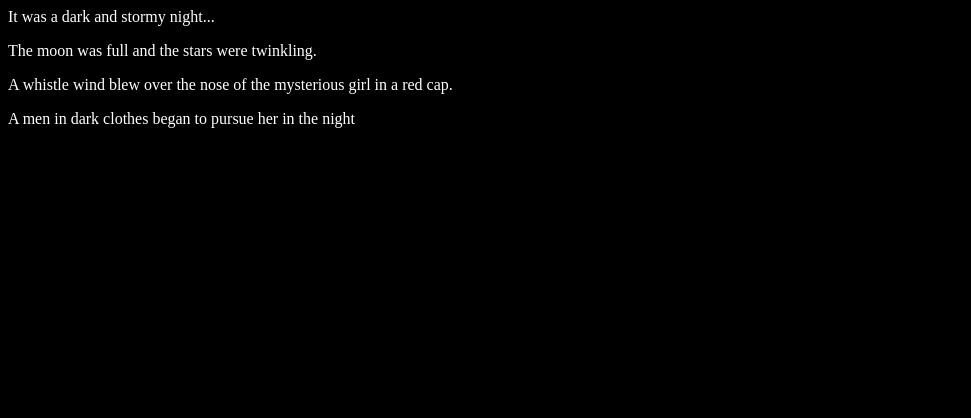
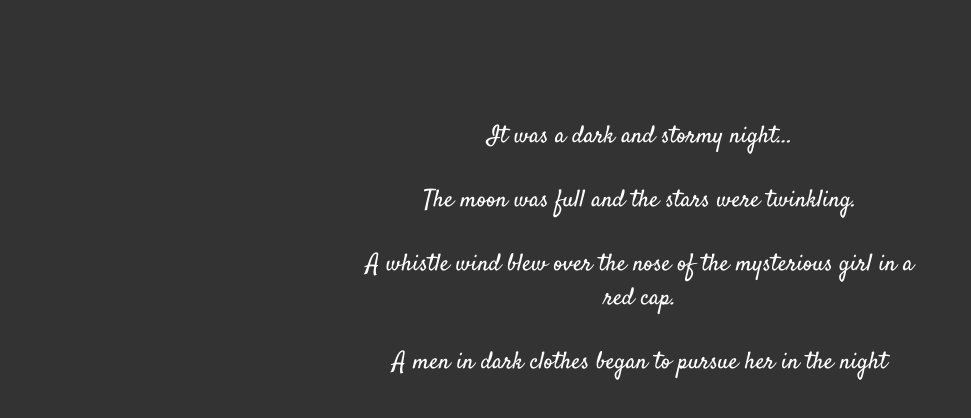
Before and after one commit to jah4682/fireside-story, a plain HTML site: page index.html in a window 1280 px wide. Shown: the whole page, without its empty margins (0-971 px from the left). Drawn offline with Linux system fonts and the light colour scheme.

Commit message:
revised body style. added another font link to index file.

```diff
--- a/index.html
+++ b/index.html
@@ -1,6 +1,8 @@
 <html>
 <head>
       <link rel="stylesheet" type="text/css" href="style.css">
+      <link href="https://fonts.googleapis.com/css?family=Satisfy" rel="stylesheet">
+
 </head>
   <body>
     <p>It was a dark and stormy night...</p>
--- a/style.css
+++ b/style.css
@@ -1,4 +1,13 @@
 body {
   color: white;
-  background-color: black;
+  background-color: #333;
+  font-size: 150%;
+  font-family: 'Satisfy', cursive;
+  margin: 5em 25%;
 }
+
+p {
+    margin: 30px;
+    text: helvetica;
+    text-align: center;
+}
```
